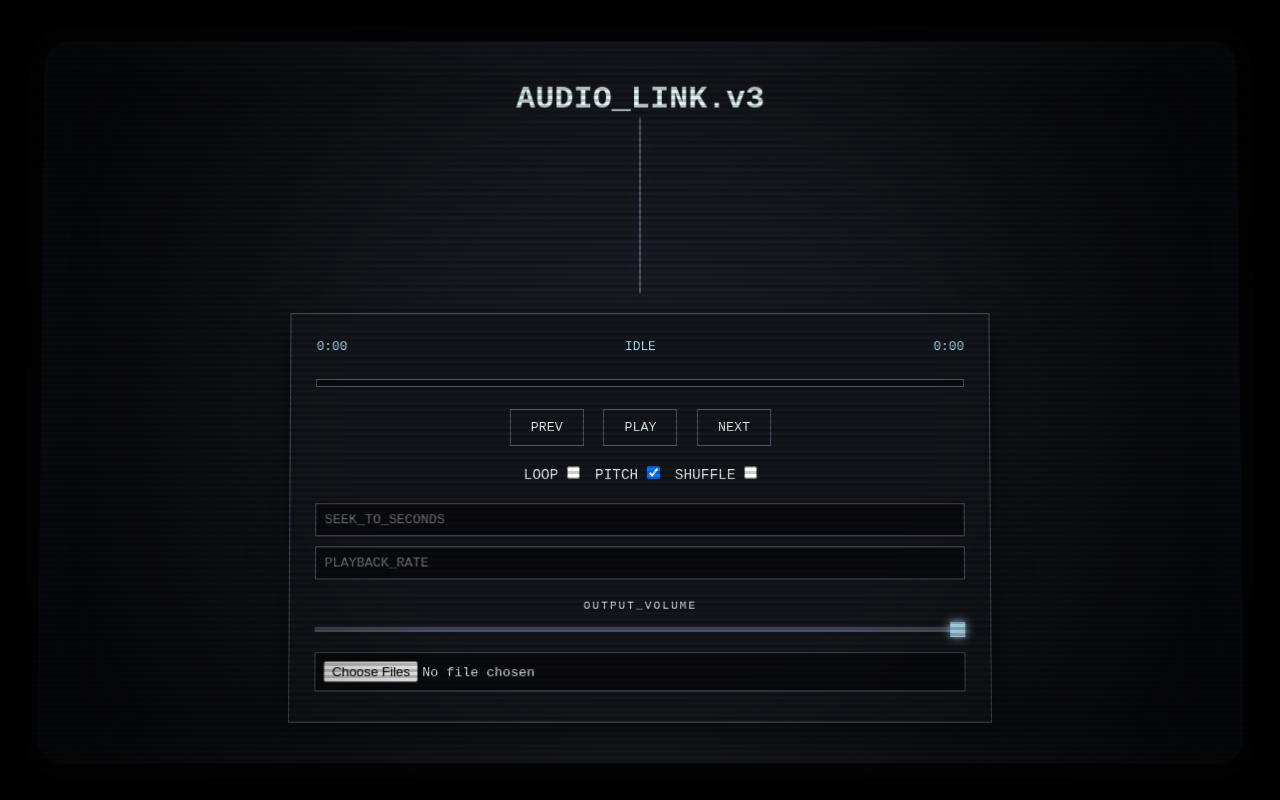
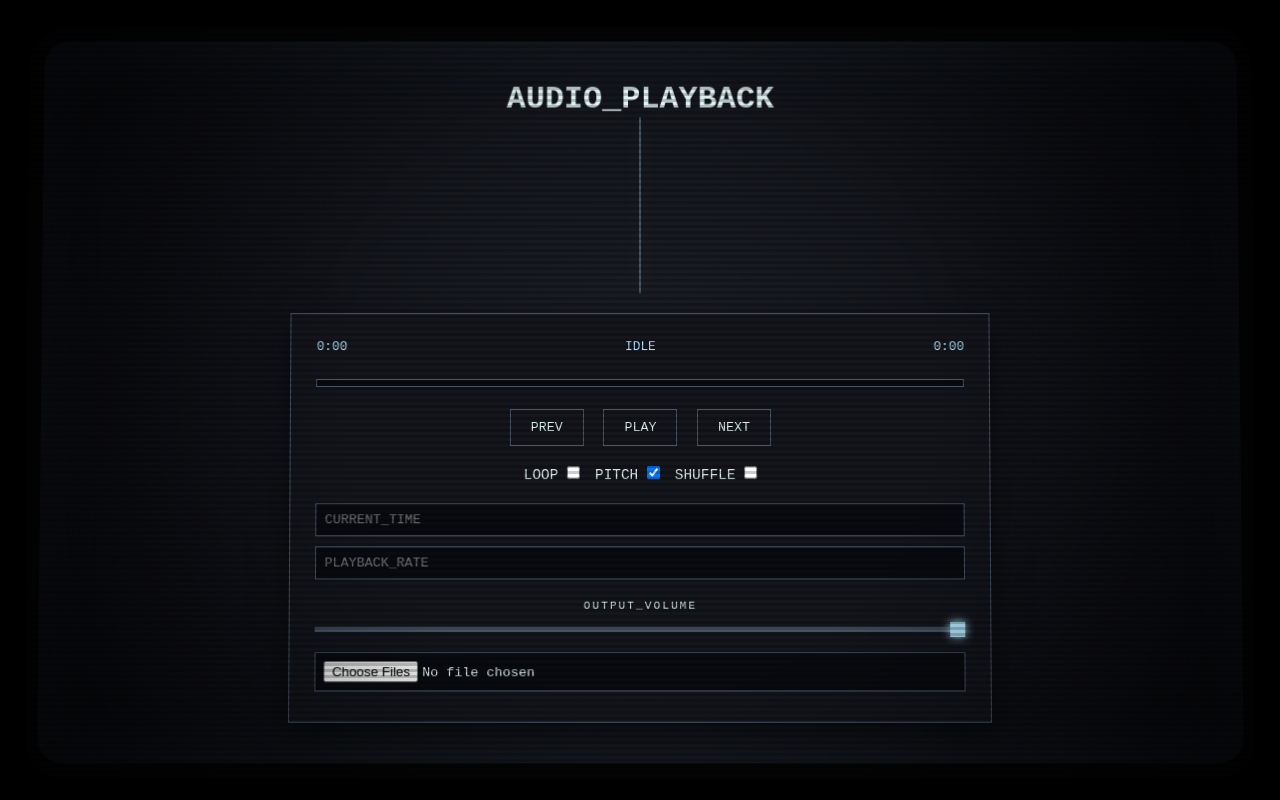
Before and after one commit to Lastie-OS/musicplayer, a plain HTML site: page index.html in a window 1280 px wide. Drawn offline with Linux system fonts and the light colour scheme; a web font is replaced by a local one.

Commit message:
Change some text to make music player a tidbit simpler to use

```diff
--- a/index.html
+++ b/index.html
@@ -176,7 +176,7 @@
 <body>
 
     <div id="homepage">
-        <h1 class="title">AUDIO_LINK.v3</h1>
+        <h1 class="title">AUDIO_PLAYBACK</h1>
 
         <img draggable="false" class="cover" id="albumArt" src="">
 
@@ -205,10 +205,11 @@
 
             <div class="divider"></div>
 
-            <input type="number" placeholder="SEEK_TO_SECONDS" onchange="seekAudio(this.value)">
+            <input type="number" placeholder="CURRENT_TIME" onchange="seekAudio(this.value)">
             <input type="number" step="0.1" placeholder="PLAYBACK_RATE" onchange="updateRate(this.value)">
 
             <p style="margin-top:15px; font-size: 0.7rem; letter-spacing: 2px;">OUTPUT_VOLUME</p>
+
             <input class="slider" type="range" value="1" min="0" max="1" step=".01" oninput="updateVolume(this.value)">
 
             <input type="file" id="upload" multiple accept="audio/*" onchange="i=0; playMusic();">
```
